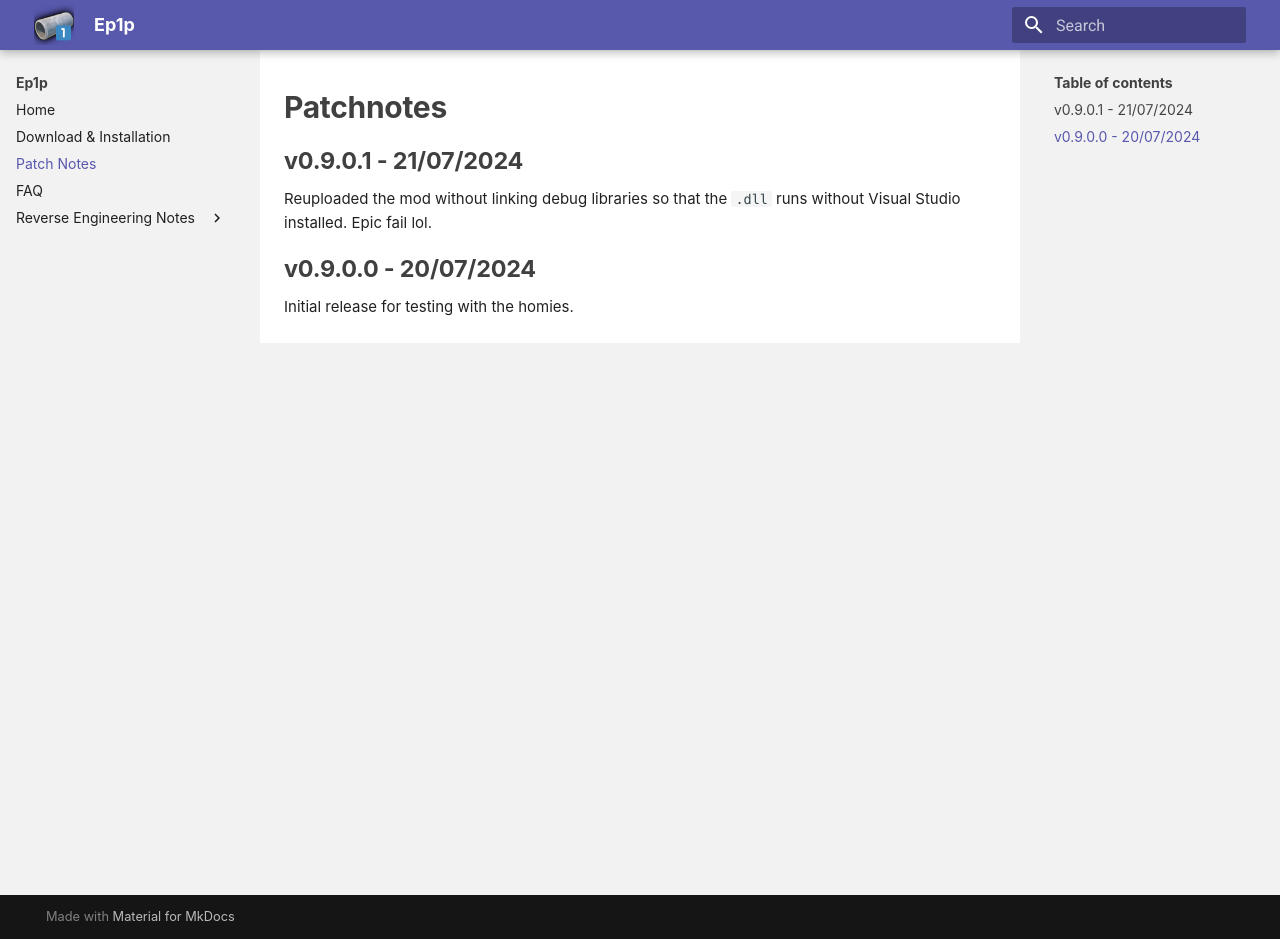
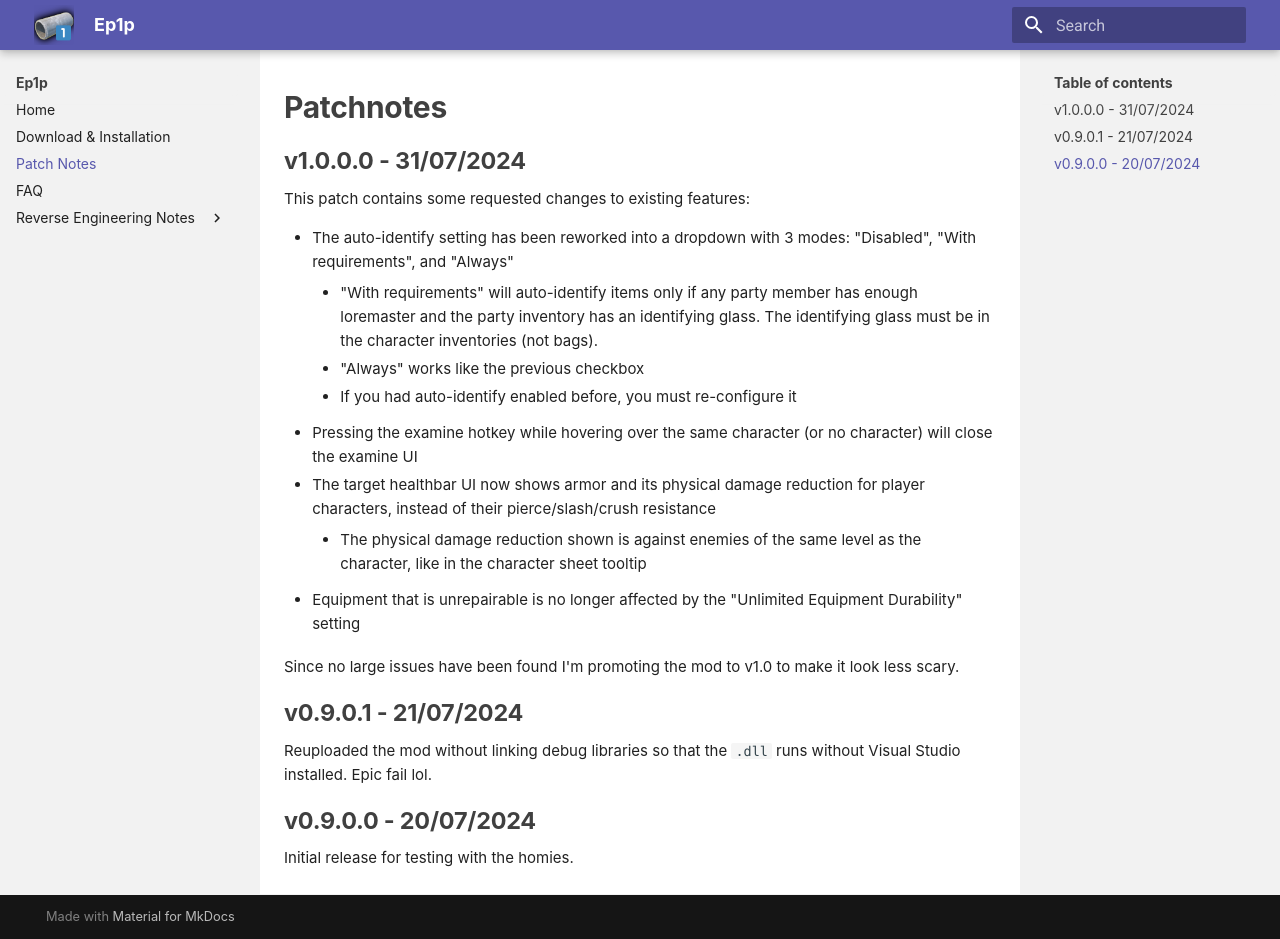
Before and after one commit to PinewoodPip/ep1p, an MkDocs documentation site: the page built from docs/docs/patchnotes.md, in a window 1280 px wide and 939 px high. Built offline with MkDocs 1.6.1 and Material for MkDocs 9.7.7, drawn with Linux system fonts in a browser that asks for light colours.

Commit message:
Add v1.0.0.0 patchnotes

```diff
--- a/docs/docs/download.md
+++ b/docs/docs/download.md
@@ -2,7 +2,7 @@
 !!! info ""
     Only version 2.0.119.430 (Steam release) of the game is supported.
 
-- [Latest version download (v0.9.0.1).](https://drive.google.com/file/d/1k_EnjWN7A-MPyri944bwMtTEKxY77Ibp/view?usp=drive_link)
+- [Latest version download (v1.0.0.0).](https://drive.google.com/file/d/1k8IKS5cNyOsVrTxA67Bi9yQFb0GHX-UJ/view?usp=drive_link)
 - [Patchnotes](patchnotes.md)
 
 Ep1p can be installed or removed at any point alongside any `.pak` mods and does not require starting a new playthrough.
--- a/docs/docs/patchnotes.md
+++ b/docs/docs/patchnotes.md
@@ -1,4 +1,18 @@
 # Patchnotes
+
+## v1.0.0.0 - 31/07/2024
+This patch contains some requested changes to existing features:
+
+- The auto-identify setting has been reworked into a dropdown with 3 modes: "Disabled", "With requirements", and "Always"
+    - "With requirements" will auto-identify items only if any party member has enough loremaster and the party inventory has an identifying glass. The identifying glass must be in the character inventories (not bags).
+    - "Always" works like the previous checkbox
+    - If you had auto-identify enabled before, you must re-configure it
+- Pressing the examine hotkey while hovering over the same character (or no character) will close the examine UI
+- The target healthbar UI now shows armor and its physical damage reduction for player characters, instead of their pierce/slash/crush resistance
+    - The physical damage reduction shown is against enemies of the same level as the character, like in the character sheet tooltip
+- Equipment that is unrepairable is no longer affected by the "Unlimited Equipment Durability" setting
+
+Since no large issues have been found I'm promoting the mod to v1.0 to make it look less scary.
 
 ## v0.9.0.1 - 21/07/2024
 Reuploaded the mod without linking debug libraries so that the `.dll` runs without Visual Studio installed. Epic fail lol.
```
Also changed, not shown: docs/docs/index.md (+5 -4 lines), docs/docs/img/version_watermark.png, 2 other files.
